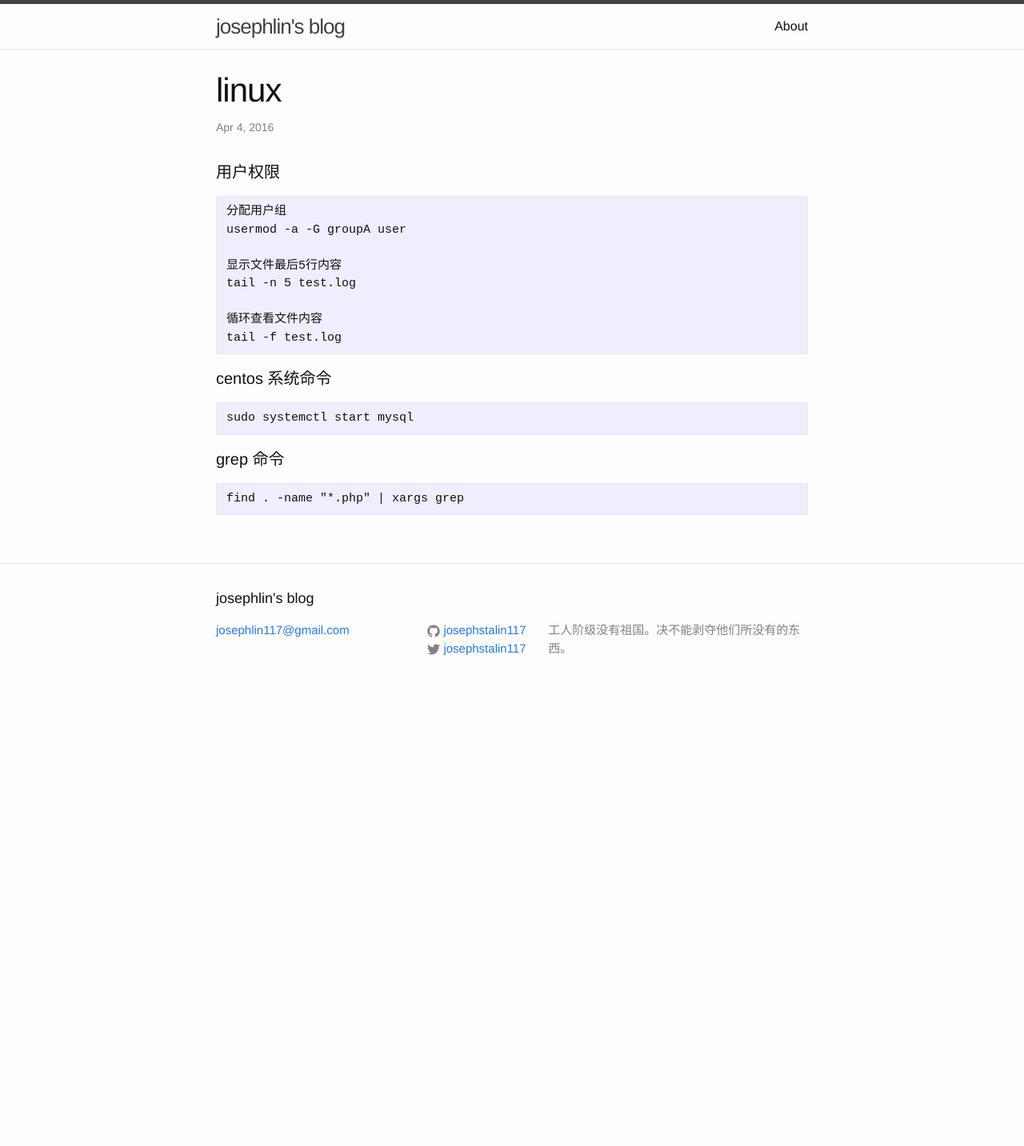
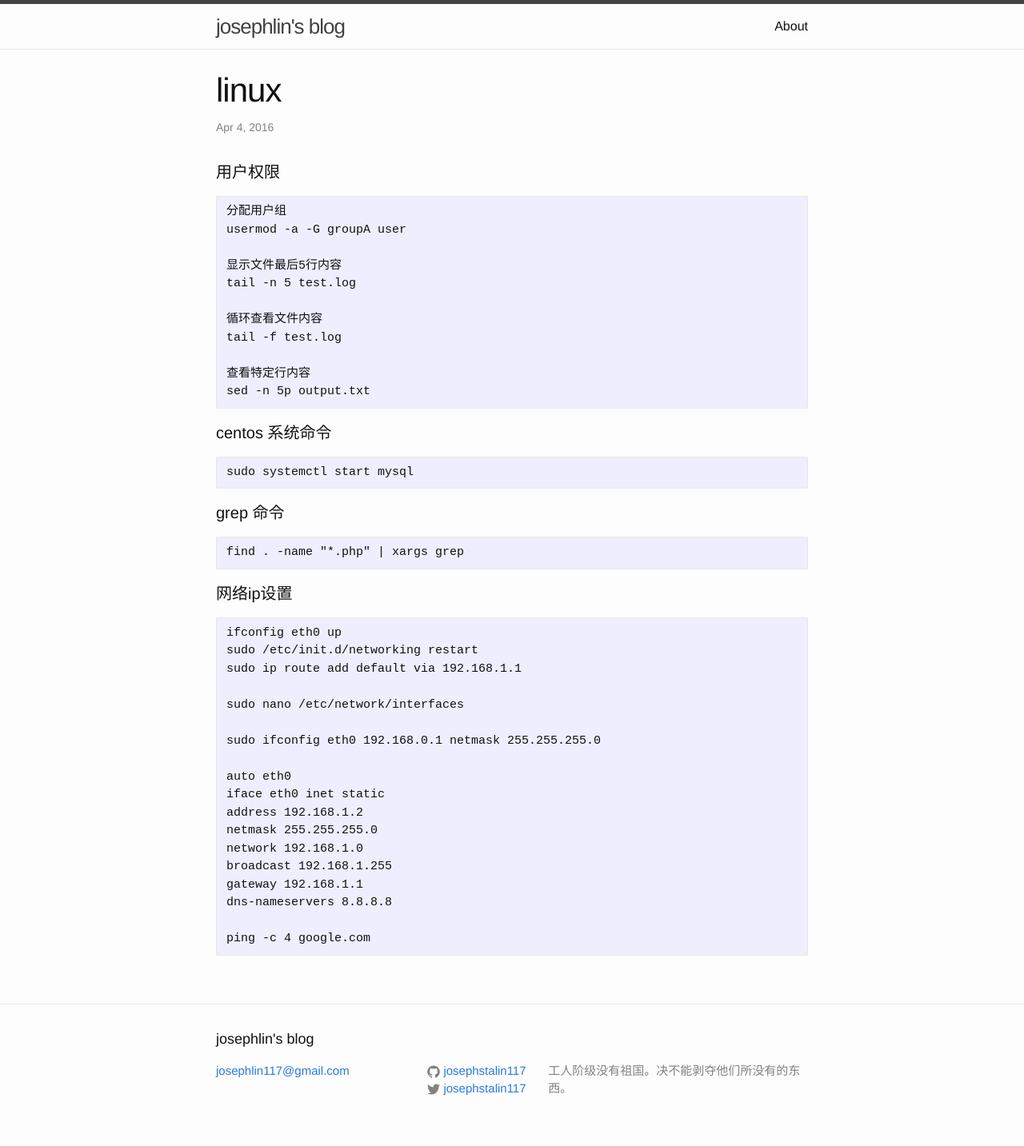
Before and after one commit to josephstalin117/josephstalin117.github.io, a Jekyll site: the page built from _posts/2016-04-04-linux.markdown, in a window 1280 px wide. Shown: the whole page at 80% size. Built offline with Jekyll 4.4.1, drawn with Linux system fonts in a browser that asks for light colours; before the commit the page ends 900 px from its top, so only the background shows below that.

Commit message:
修改了linux文件读取和网络设置操作

````diff
--- a/_posts/2016-04-04-linux.markdown
+++ b/_posts/2016-04-04-linux.markdown
@@ -16,6 +16,9 @@ tail -n 5 test.log
 
 循环查看文件内容
 tail -f test.log
+
+查看特定行内容
+sed -n 5p output.txt
 ```
 
 #### centos 系统命令
@@ -29,3 +32,26 @@ sudo systemctl start mysql
 ```
 find . -name "*.php" | xargs grep
 ```
+
+#### 网络ip设置
+
+```
+ifconfig eth0 up
+sudo /etc/init.d/networking restart
+sudo ip route add default via 192.168.1.1
+
+sudo nano /etc/network/interfaces
+
+sudo ifconfig eth0 192.168.0.1 netmask 255.255.255.0
+
+auto eth0
+iface eth0 inet static
+address 192.168.1.2
+netmask 255.255.255.0
+network 192.168.1.0
+broadcast 192.168.1.255
+gateway 192.168.1.1
+dns-nameservers 8.8.8.8
+
+ping -c 4 google.com
+```
````
